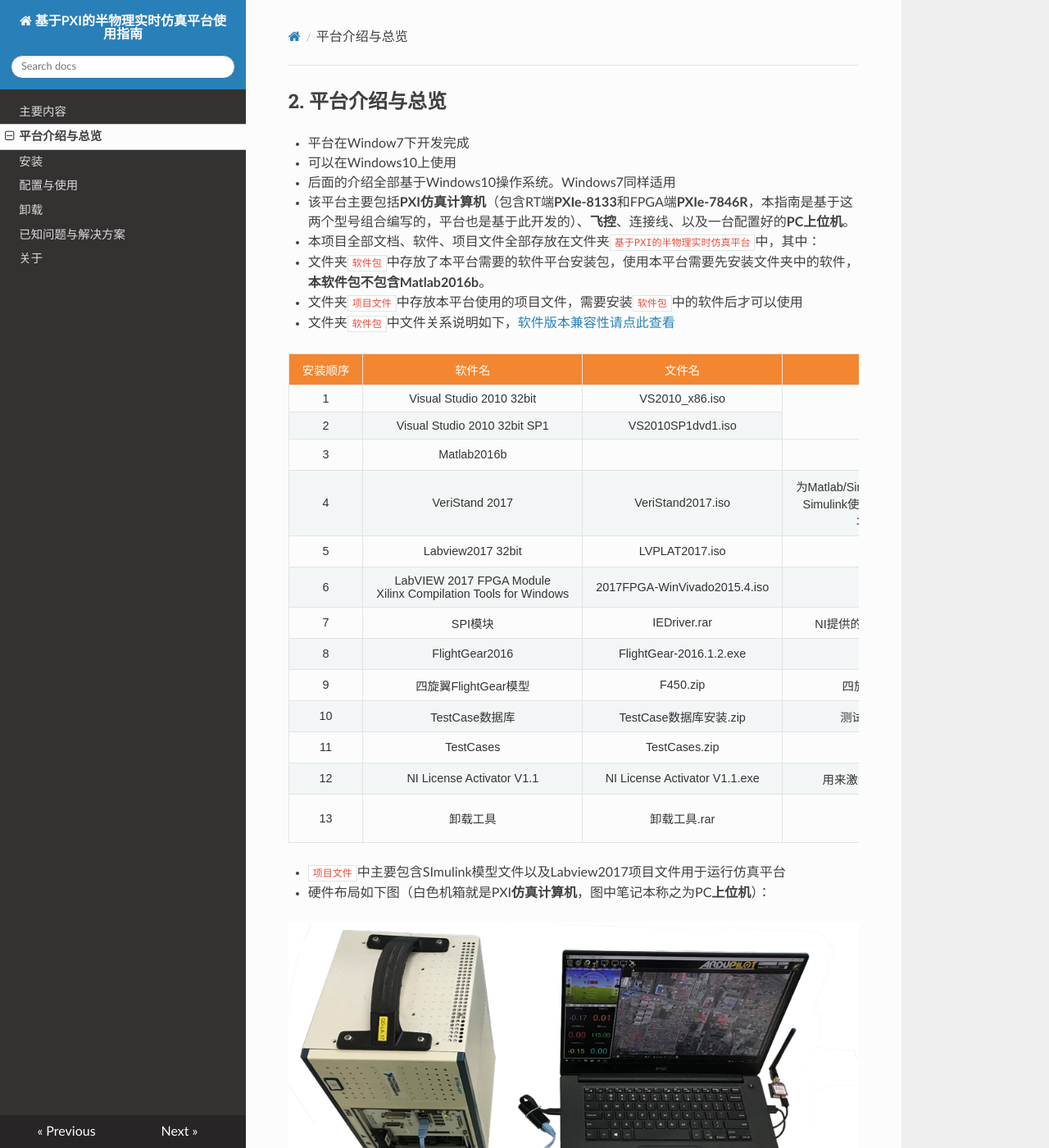
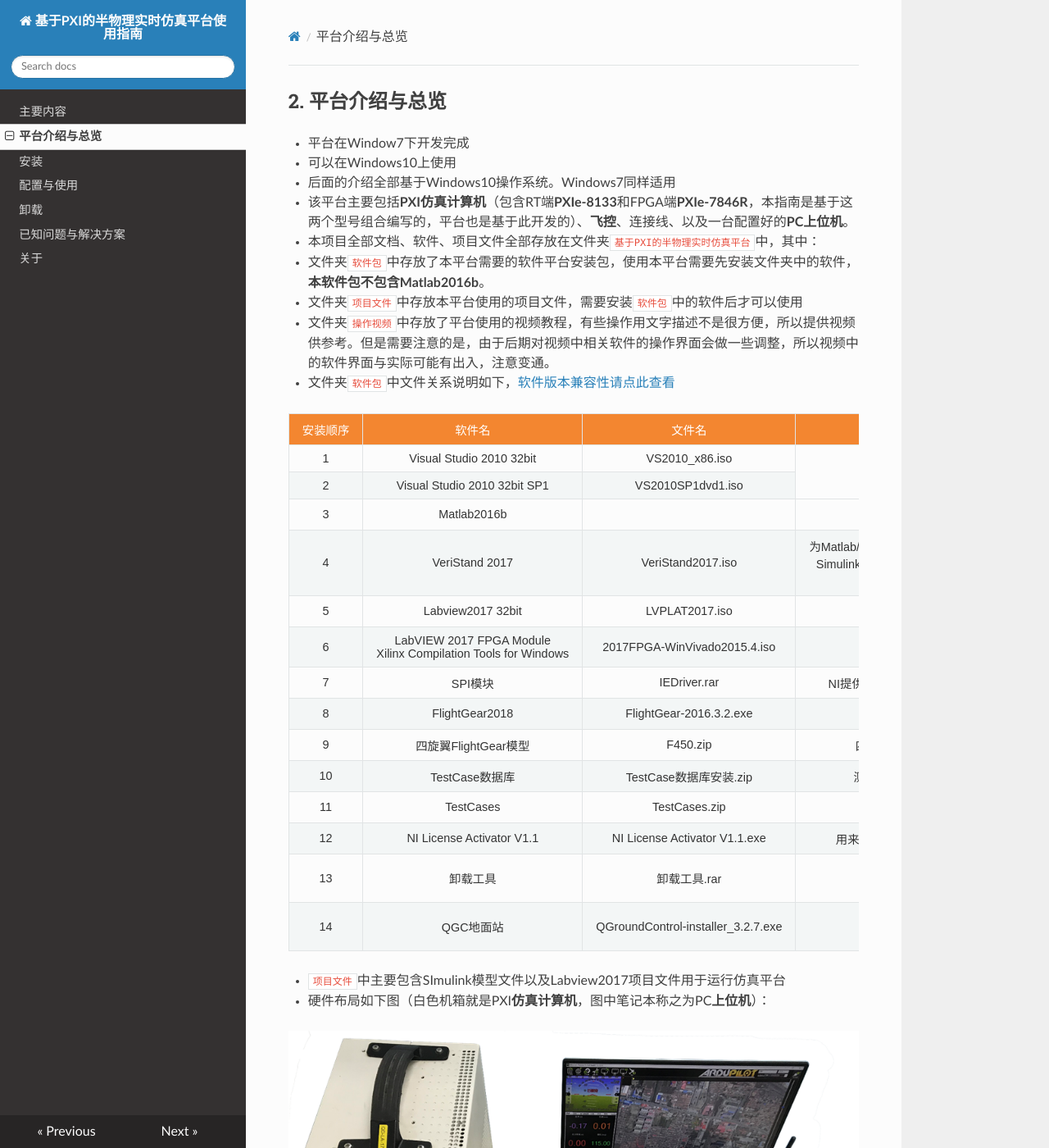
Before and after one commit to kcx064/NI_HIL_Docs, an MkDocs documentation site: the page built from docs/02 - PlatformOverview.md, in a window 1280 px wide and 1400 px high. Shown: the whole window at 82% size. Built offline with MkDocs 1.6.1, drawn with Linux system fonts in a browser that asks for light colours; nearby versions of some CDN libraries.

Commit message:
完善文档

```diff
--- a/docs/02 - PlatformOverview.md
+++ b/docs/02 - PlatformOverview.md
@@ -12,6 +12,7 @@
 
   - 文件夹`软件包`中存放了本平台需要的软件平台安装包，使用本平台需要先安装文件夹中的软件，**本软件包不包含Matlab2016b**。
   - 文件夹`项目文件`中存放本平台使用的项目文件，需要安装`软件包`中的软件后才可以使用
+  - 文件夹`操作视频`中存放了平台使用的视频教程，有些操作用文字描述不是很方便，所以提供视频供参考。但是需要注意的是，由于后期对视频中相关软件的操作界面会做一些调整，所以视频中的软件界面与实际可能有出入，注意变通。
 
 - 文件夹`软件包`中文件关系说明如下，[软件版本兼容性请点此查看](http://www.ni.com/product-documentation/54028/en/)
 
@@ -83,8 +84,8 @@
     </tr>
     <tr>
       <td class="tg-s6z2">8</td>
-      <td class="tg-s6z2">FlightGear2016</td>
-      <td class="tg-s6z2">FlightGear-2016.1.2.exe</td>
+      <td class="tg-s6z2">FlightGear2018</td>
+      <td class="tg-s6z2">FlightGear-2016.3.2.exe</td>
       <td class="tg-s6z2">可视化软件，仅仅显示功能</td>
       <td class="tg-s6z2"></td>
     </tr>
@@ -123,6 +124,13 @@
       <td class="tg-lyaj">卸载NI软件</td>
       <td class="tg-lyaj">卸载不干净时尝试使用<br>正常请从控制面板卸载</td>
     </tr>
+    <tr>
+      <td class="tg-lyaj">14</td>
+      <td class="tg-lyaj">QGC地面站</td>
+      <td class="tg-lyaj">QGroundControl-installer_3.2.7.exe</td>
+      <td class="tg-lyaj">飞控地面站</td>
+      <td class="tg-lyaj">这里主要用来校准飞控<br>设置飞控参数等</td>
+    </tr>
   </table>
 
 - `项目文件`中主要包含SImulink模型文件以及Labview2017项目文件用于运行仿真平台
```
Also changed, not shown: docs/03 - Installation.md (+28 -12 lines), docs/04 - Configuration&Operation.md (+8 -2 lines), docs/06 - FAQ.md (+3 -0 lines), docs/03 - Installation.assets/QGC_1.png (added), docs/03 - Installation.assets/QGC_2.png (added), docs/03 - Installation.assets/QGC_3.png (added), docs/03 - Installation.assets/QGC_4.png (added), docs/assets/FlightGear_1.png.
